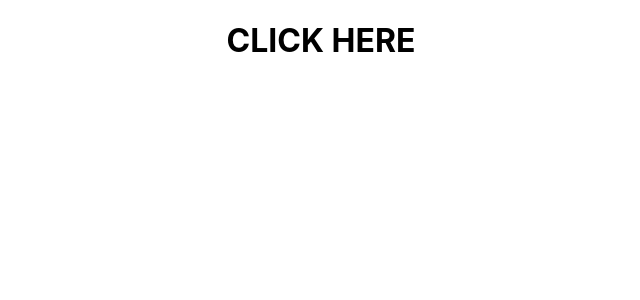
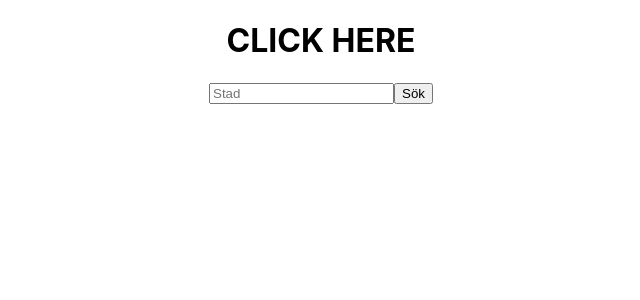
Before and after one commit to phatchanas/Picnic-Time, a React (Create React App) app in the folder my-app/: page / in a window 1280 px wide. Shown: the top 300 px of the page, without its empty margins (319-959 px from the left). Built offline with nearby package versions, Linux system fonts and the light colour scheme.

Commit message:
added weather api components

```diff
--- a/my-app/package.json
+++ b/my-app/package.json
@@ -7,6 +7,7 @@
     "@testing-library/react": "^9.3.2",
     "@testing-library/user-event": "^7.1.2",
     "axios": "^0.19.2",
+    "node": "^14.3.0",
     "react": "^16.13.1",
     "react-dom": "^16.13.1",
     "react-scripts": "3.4.1",
--- a/my-app/src/App.js
+++ b/my-app/src/App.js
@@ -2,16 +2,41 @@ import React, { useState } from 'react';
 import './App.css';
 import RecipeApi from './component/recipeApi'
 import Recipes from './component/recipes'
+import Form from './component/form'
+import Weather from './component/weather'
 
 
 function App() {
   const [recipes, setRecipes] = useState([])
-  const [weather, setWeather] = useState('warm')
+  const [weather, setWeather] = useState([])
+
+  async function fetchData(e) {
+    e.preventDefault()
+    const city = e.target.elements.city.value
+    const apiData = await fetch(`https://api.openweathermap.org/data/2.5/weather?q=${city}&units=metric&appid=e1dc2085d5a9112b2579772c4e3637ba`)
+    .then(res => res.json())
+    .then(data => data)
+    setWeather( {
+      city: apiData.name,
+      temperatur: apiData.main.temp,
+      description: apiData.weather[0].description,
+      error: ''
+
+    }
+    )
+  }
 
   return (
     <div className="App">
       <Recipes recipes={recipes}/>
       <RecipeApi warm={weather} setRecipes={setRecipes}/>
+      <Form getWeather={fetchData} />
+      <Weather
+      city={weather.city}
+      temperatur={weather.temperatur}
+      description={weather.description}
+      error={weather.error}  />
+      {console.log(weather)}
     </div>
   );
 }
--- /dev/null
+++ b/my-app/src/component/form.js
@@ -0,0 +1,14 @@
+import React from 'react'
+
+export default (props) => {
+    return (
+        <form onSubmit={props.getWeather}>
+            <input
+            type='text'
+            name='city'
+            placeholder='Stad'>
+            </input>
+            <button>Sök</button>
+        </form>
+    )
+}
--- /dev/null
+++ b/my-app/src/component/weather.js
@@ -0,0 +1,12 @@
+import React from 'react'
+
+export default ({city, temperatur, description, error}) => {
+    return (
+        <div>
+            {city && <p>{city}</p>}
+            {temperatur && <p>{temperatur}</p>}
+            {description && <p>{description}</p>}
+            {error && <p>{error}</p>}
+        </div>
+    )
+}
```
Also changed, not shown: 1 other file (tests, documents, lock files or other folders).
